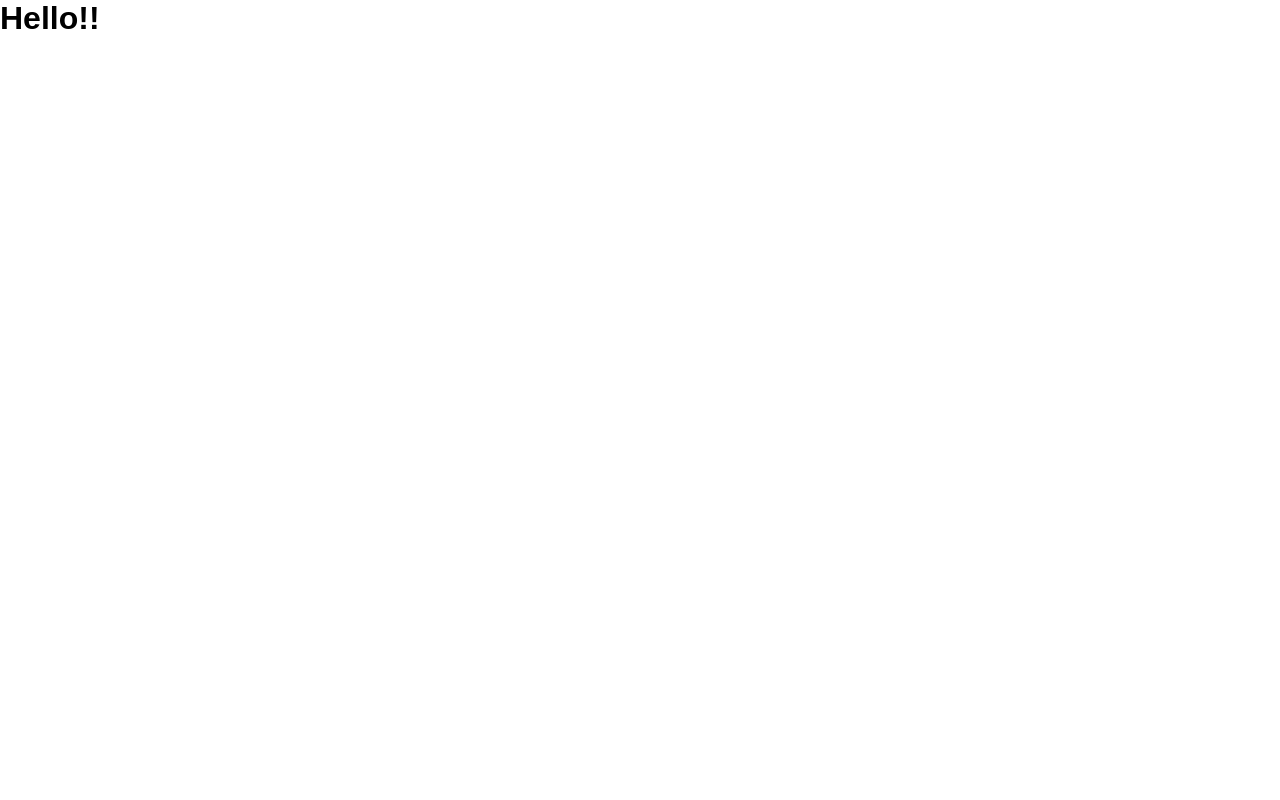
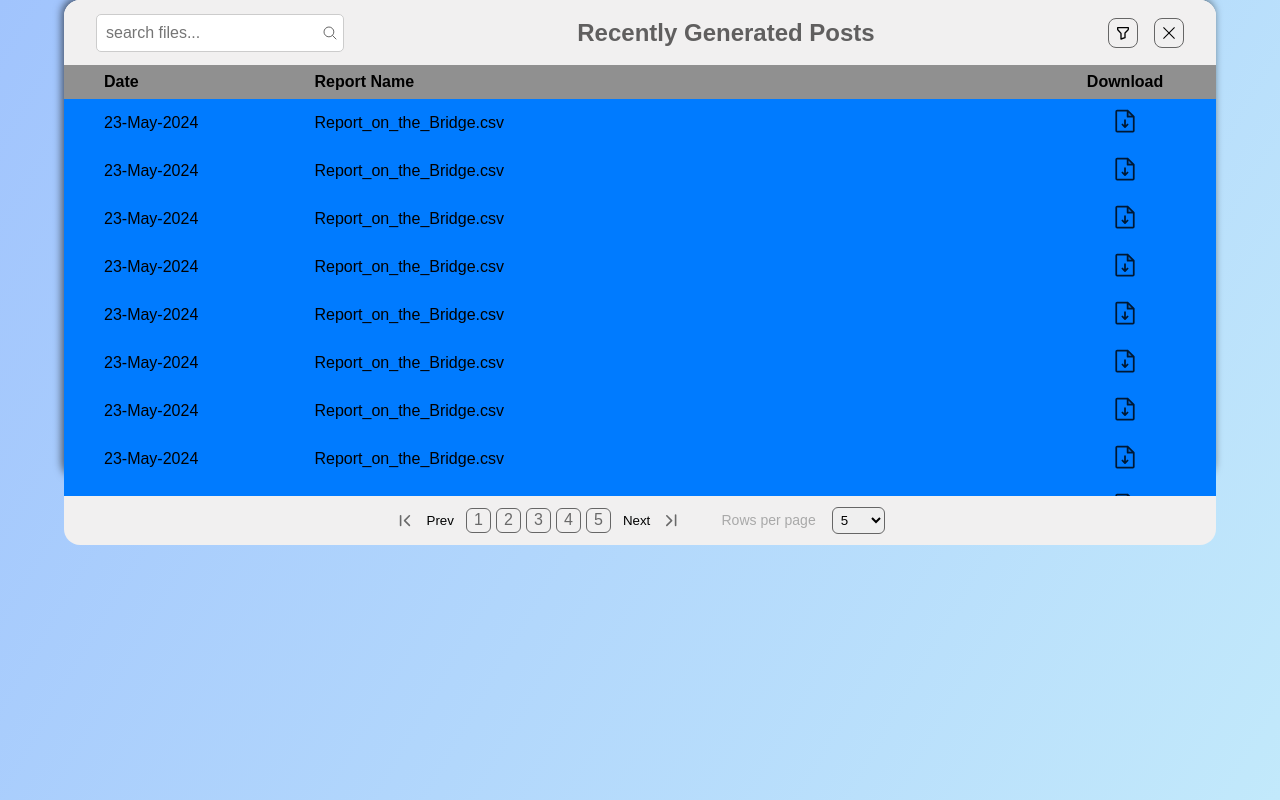
Before and after one commit to Tonystark121/mentor_assignment, a React (Vite) app: page / in a window 1280 px wide. Built offline with nearby package versions, Linux system fonts and the light colour scheme.

Commit message:
added basic styling

```diff
--- a/src/App.jsx
+++ b/src/App.jsx
@@ -1,8 +1,13 @@
 import React from 'react'
+import Home from './pages/home'
 
 function App() {
   return (
-    <h1>Hello!!</h1>
+    <>
+    <main>
+      <Home />
+    </main>
+    </>
   )
 }
 
--- a/src/index.css
+++ b/src/index.css
@@ -4,3 +4,13 @@
   box-sizing: border-box;
   font-family: sans-serif;
 }
+body{
+  background: linear-gradient(120deg, #a1c4fd 0%, #c2e9fb 100%);
+}
+main{
+  width: 100%;
+  height: 100vh;
+  display: flex;
+  align-items: center;
+  overflow: hidden;
+}
--- a/src/pages/home.jsx
+++ b/src/pages/home.jsx
@@ -1,11 +1,152 @@
-import React from 'react'
+import React, { useState } from "react";
+import styles from "../styles/home.module.css";
+import Pagination from "./pagination";
+import { IoSearchOutline } from "react-icons/io5";
+import { TbFilter } from "react-icons/tb";
+import { RxCross1 } from "react-icons/rx";
+import { PiFileArrowDownDuotone } from "react-icons/pi";
+
+const Nav = ({ showFilterBox, hideFilterBox }) => {
+  return (
+    <nav>
+      <ul>
+        <div className={styles.searchBox}>
+          <input type="text" placeholder="search files..." />
+          <IoSearchOutline className={styles.icon} />
+        </div>
+        <h3>Recently Generated Posts</h3>
+        <div className={styles.filter}>
+          <div onClick={showFilterBox}>
+            <TbFilter />
+          </div>
+          <div onClick={hideFilterBox}>
+            <RxCross1 />
+          </div>
+        </div>
+      </ul>
+    </nav>
+  );
+};
 
 const home = () => {
+  const [showFilterBox, setShowFilterBox] = useState(false);
+  const showFilter = () => {
+    console.log("filter");
+    setShowFilterBox(true);
+  };
+  const hideFilter = () => {
+    console.log("Hide filter");
+    setShowFilterBox(false);
+  };
+  const dummyData = [
+    {
+      date: "23-May-2024",
+      report: "Report_on_the_Bridge.csv",
+    },
+    {
+      date: "23-May-2024",
+      report: "Report_on_the_Bridge.csv",
+    },
+    {
+      date: "23-May-2024",
+      report: "Report_on_the_Bridge.csv",
+    },
+    {
+      date: "23-May-2024",
+      report: "Report_on_the_Bridge.csv",
+    },
+    {
+      date: "23-May-2024",
+      report: "Report_on_the_Bridge.csv",
+    },
+    {
+      date: "23-May-2024",
+      report: "Report_on_the_Bridge.csv",
+    },
+    {
+      date: "23-May-2024",
+      report: "Report_on_the_Bridge.csv",
+    },
+    {
+      date: "23-May-2024",
+      report: "Report_on_the_Bridge.csv",
+    },
+    {
+      date: "23-May-2024",
+      report: "Report_on_the_Bridge.csv",
+    },
+    {
+      date: "23-May-2024",
+      report: "Report_on_the_Bridge.csv",
+    },
+    {
+      date: "23-May-2024",
+      report: "Report_on_the_Bridge.csv",
+    },
+    {
+      date: "23-May-2024",
+      report: "Report_on_the_Bridge.csv",
+    },
+    {
+      date: "23-May-2024",
+      report: "Report_on_the_Bridge.csv",
+    },
+    {
+      date: "23-May-2024",
+      report: "Report_on_the_Bridge.csv",
+    },
+    {
+      date: "23-May-2024",
+      report: "Report_on_the_Bridge.csv",
+    },
+    {
+      date: "23-May-2024",
+      report: "Report_on_the_Bridge.csv",
+    },
+    {
+      date: "23-May-2024",
+      report: "Report_on_the_Bridge.csv",
+    },
+    {
+      date: "23-May-2024",
+      report: "Report_on_the_Bridge.csv",
+    },
+    {
+      date: "23-May-2024",
+      report: "Report_on_the_Bridge.csv",
+    },
+  ];
   return (
-    <div>
+    <div className={styles.parent}>
+      <div className={styles.box}>
+        <Nav showFilterBox={showFilter} hideFilterBox={hideFilter} />
+        <div className={styles.details}>
+          {showFilterBox && <div className={styles.filterBox}></div>}
+          <div className={styles.main}>
+            <table>
+              <tr className={styles.heading}>
+                <th>Date</th>
+                <th>Report Name</th>
+                <th>Download</th>
+              </tr>
+              {dummyData.map((item, idx) => (
+                <tr key={idx}>
+                  <td>{item.date}</td>
+                  <td>{item.report}</td>
+                  <td>
+                    <div>
+                      <PiFileArrowDownDuotone className={styles.download} />
+                    </div>
+                  </td>
+                </tr>
+              ))}
+            </table>
+          </div>
+          <Pagination />
+        </div>
+      </div>
+    </div>
+  );
+};
 
-    </div>
-  )
-}
-
-export default home
+export default home;
--- /dev/null
+++ b/src/pages/pagination.jsx
@@ -0,0 +1,35 @@
+import React from "react";
+import styles from "../styles/pagination.module.css";
+import { TbChevronRightPipe } from "react-icons/tb";
+import { TbChevronLeftPipe } from "react-icons/tb";
+const pagination = () => {
+  return (
+    <div className={styles.box}>
+      <div className={styles.navigation}>
+        <TbChevronLeftPipe className={styles.icon} />
+        <button>Prev</button>
+        <div className={styles.items}>
+          <div>1</div>
+          <div>2</div>
+          <div>3</div>
+          <div>4</div>
+          <div>5</div>
+        </div>
+        <button>Next</button>
+        <TbChevronRightPipe className={styles.icon} />
+      </div>
+      <div className={styles.length}>
+         <label for='rows'>Rows per page</label>
+         <select name="rows" id="rows">
+           <option value="5">5</option>
+           <option value="5">10</option>
+           <option value="5">20</option>
+           <option value="5">50</option>
+           <option value="5">100</option>
+         </select>
+      </div>
+    </div>
+  );
+};
+
+export default pagination;
--- a/src/redux/actionSlice.js
+++ b/src/redux/actionSlice.js
@@ -1,4 +1,18 @@
 import { createSlice, createAsyncThunk } from "@reduxjs/toolkit";
+
+const API_KEY = 'https://jsonplaceholder.typicode.com/posts'
+
+const fetchData = createAsyncThunk('appSlice/fetchData', async () => {
+    try {
+        const response = await fetch(API_KEY)
+        if(response.ok){
+            return response
+        }
+        else throw new Error('Something went wrong!')
+    } catch (error) {
+        throw new Error(error)
+    }
+})
 
 const initialState = {
     isLoading:false,
@@ -12,7 +26,12 @@ const appSlice = createSlice({
    reducers:{
 
    },
-   extraReducers:builder => {}
+   extraReducers:builder => {
+    builder
+       .addCase(fetchData.pending, ()=>{
+
+       })
+   }
 })
 
 export default appSlice.reducer
--- a/src/styles/home.module.css
+++ b/src/styles/home.module.css
@@ -0,0 +1,143 @@
+
+.parent{
+  width: 100%;
+  height: 100vh;
+  display: flex;
+  justify-content: center;
+  /* align-items: center; */
+}
+.box {
+  width: 90%;
+  height: 480px;
+  background-color: #fff;
+  box-shadow: -2px -2px 8px rgba(0, 0, 0, 0.6);
+  border-radius: 1rem;
+  position: relative;
+}
+/* Navbar starts here */
+nav {
+  width: 100%;
+  height: 65px;
+  background-color: #f1f0f0;
+  border-radius: 1rem 1rem 0 0;
+}
+nav ul {
+  height: 100%;
+  display: flex;
+  align-items: center;
+  justify-content: space-between;
+  padding: 0 2rem;
+}
+.searchBox {
+  display: flex;
+  align-items: center;
+  border: 1px solid #ccc;
+  border-radius: 5px;
+  padding: 5px;
+  background-color: #fff;
+}
+.searchBox:focus-within {
+  border-color: #007bff;
+}
+input {
+  flex: 1;
+  border: none;
+  outline: none;
+  padding: 4px;
+  font-size: 16px;
+}
+.icon {
+  margin-left: 5px;
+  color: #666;
+  font-size: 1rem;
+}
+.icon:hover {
+  color: #007bff;
+  cursor: pointer;
+}
+ul h3 {
+  font-size: 1.5rem;
+  opacity: 0.6;
+}
+
+/* Navbar ends here */
+
+/* Detail box starts here */
+.details {
+  width: 100%;
+  height: 100%;
+  border-radius: 0 0 1rem 1rem;
+  overflow: auto;
+  display: flex;
+  flex-direction: column;
+}
+.main {
+  width: 100%;
+  height: 91%;
+  overflow-y: auto;
+  background-color: #007bff;
+}
+.main::-webkit-scrollbar{
+    display: none;
+}
+.filter {
+  display: flex;
+  align-items: center;
+  gap: 1rem;
+}
+.filter > div {
+  width: 30px;
+  height: 30px;
+  border: 1px solid #666;
+  border-radius: 8px;
+  display: grid;
+  place-items: center;
+  cursor: pointer;
+  transition: all 1s;
+}
+.filterBox {
+  width: 100%;
+  height: 100px;
+  border-radius: 0 0 0.5rem 0.5rem;
+  background-color: #666;
+  padding: 1rem;
+}
+table {
+  width: 100%;
+  border-collapse: collapse;
+}
+th,
+td {
+  border: 1px solid #ddd;
+  padding: 8px;
+  text-align: left;
+}
+th {
+  background-color: #909090;
+}
+th:nth-child(1),
+td:nth-child(1) {
+  width: 20%;
+  text-align: flex-start;
+  padding-left: 2.5rem;
+}
+
+th:nth-child(2),
+td:nth-child(2) {
+  width: 60%;
+}
+
+th:nth-child(3),
+td:nth-child(3) {
+  width: 15%;
+  text-align: center;
+}
+th,
+td {
+  border: none;
+}
+.download{
+    font-size: 1.75rem;
+    cursor: pointer;
+    opacity: .8;
+}
--- /dev/null
+++ b/src/styles/pagination.module.css
@@ -0,0 +1,54 @@
+.box {
+  width: 100%;
+  height: 50px;
+  background: #f1f0f0;
+  display: flex;
+  justify-content: center;
+  align-items: center;
+  gap: 2.5rem;
+}
+.navigation {
+  display: flex;
+  align-items: center;
+  gap: 0.75rem;
+  color: #696969;
+}
+.navigation button{
+   border: none;
+   cursor: pointer;
+}
+.navigation .icon{
+    cursor: pointer;
+    font-size: 1.2rem;
+}
+.items {
+  display: flex;
+  align-items: center;
+  gap: 5px;
+}
+.items > div {
+  width: 25px;
+  height: 25px;
+  display: grid;
+  place-items: center;
+  border-radius: 6px;
+  border: 1px solid #666;
+  cursor: pointer;
+}
+.length label{
+    margin-right: 1rem;
+    font-size: 14px;
+    color: #A9A9A9;
+}
+select{
+    padding: 4px;
+    border-radius: 6px;
+    border: 1px solid #666;
+    outline: none;
+}
+.length select::-ms-expand {
+  display: none;
+}
+.length select::-webkit-scrollbar {
+  display: none;
+}
```
